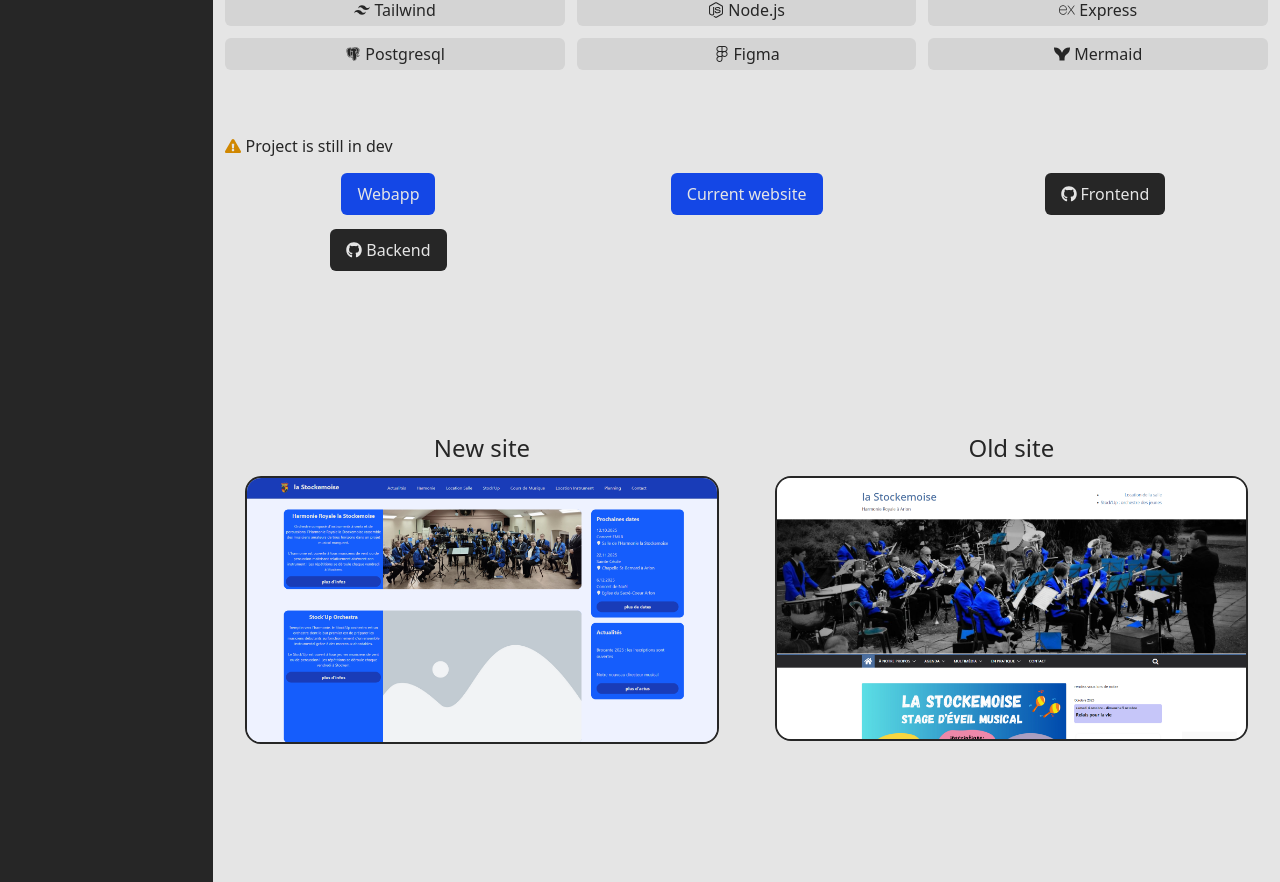
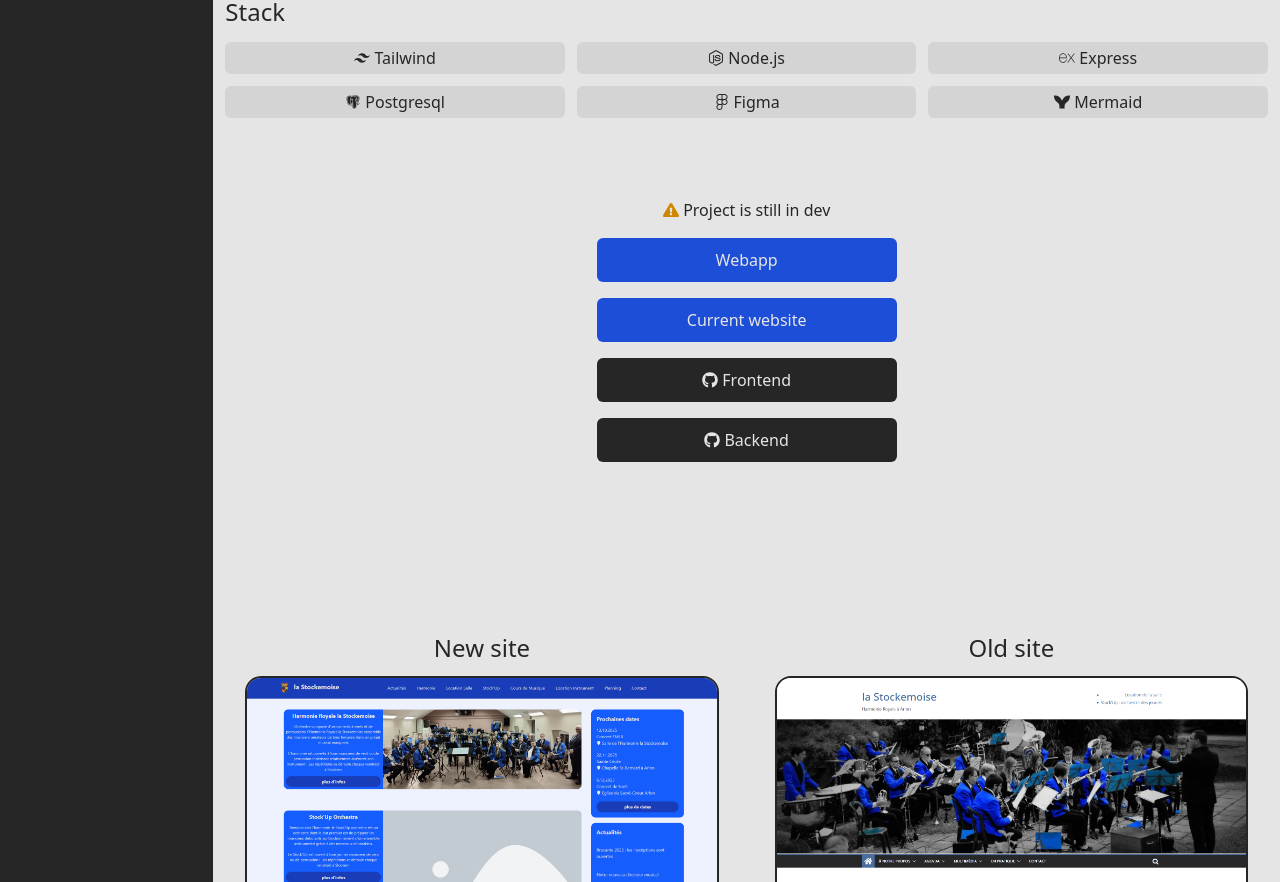
Before and after one commit to JBLNgithub/portfolio, a React (Vite) app: page /stockemoise in a window 1280 px wide. Shown: the part 800-1682 px from the top of the page. Built offline with nearby package versions, Linux system fonts and the light colour scheme.

Commit message:
update buttons

```diff
--- a/src/components/ExternalButton.jsx
+++ b/src/components/ExternalButton.jsx
@@ -1,18 +1,16 @@
-import React from 'react'
-import {FaGithub} from 'react-icons/fa'
+import { FaGithub } from "react-icons/fa";
 
-const ExternalButton = ({label, ref, isGithub='false'}) => {
-  const addButtonClass = isGithub == 'false' ? 'bg-blue-700 hover:text-neutral-800 hover:bg-sky-500' : 'bg-neutral-800 hover:text-neutral-800 hover:bg-sky-500'
-  const buttonClass = `text-neutral-200 text-center rounded-md px-4 py-2.5 mt-4 ${addButtonClass}`
-
+export default function ExternalButton({ label, ref, isGithub = null }) {
 	return (
 		<div>
-      <a className={buttonClass} href={ref} target='_blank'>
-      {isGithub == 'false' ? '' : <FaGithub className='text-neutral-200 inline mr-1 mb-1' /> }
+			<a
+				className={`external-button ${isGithub && ' github-button'}`}
+				href={ref}
+				target="_blank"
+			>
+				{isGithub && <FaGithub className="text-neutral-200 inline mr-1 mb-1" />}
 				{label}
 			</a>
 		</div>
 	)
 }
-
-export default ExternalButton
--- a/src/components/ProjectHeader.jsx
+++ b/src/components/ProjectHeader.jsx
@@ -2,29 +2,22 @@
 import ExternalButton from '../components/ExternalButton'
 
 
-const ProjectHeader = ({children, title, isInDev='false', refs}) => {
-    function inDevWarning() {
-        return (isInDev === 'false'  ? '' :
-            <>
-                <FaExclamationTriangle className='inline text-yellow-600 mb-1' /> Project is still in dev
-            </>
-        )
-    }
-
+export default function ProjectHeader({children, title, isInDev=false, refs}) {
   return (
     <section>
-        <h1 className='text-5xl font-bold my-20'>{title}</h1>
+        <h1>{title}</h1>
         {children}
-
-        <div className='mt-16'>
-            {inDevWarning()}
-        </div>
-
-        <div className='grid grid-cols-1 md:grid-cols-3 gap-8 mt-6 text-center'>
+        <section>
+        	{isInDev && inDevWarning()}
             {refs.map((r, id) => <ExternalButton label={r.label} ref={r.ref} isGithub={r.isGithub} key={id}/>)}
-        </div>
+        </section>
     </section>
   )
 }
 
-export default ProjectHeader
+
+function inDevWarning() {
+	return <div className='text-center'>
+                <FaExclamationTriangle className='inline text-yellow-600 mb-1' /> Project is still in dev
+            </div>
+}
--- a/src/components/skillList/SkillTile.jsx
+++ b/src/components/skillList/SkillTile.jsx
@@ -83,6 +83,7 @@
 		<li className="bg-neutral-300 rounded-md text-center py-1">
 			{icon(name)}
 			{name}
+
 		</li>
 	);
 };
--- a/src/config/projectConfigs.js
+++ b/src/config/projectConfigs.js
@@ -30,12 +30,12 @@
 		{
 			label: "App",
 			ref: "https://portfolio.jbln.be",
-			isGithub: "false",
+			isGithub: false,
 		},
 		{
 			label: "github",
 			ref: "https://github.com/JBLNgithub/portfolio",
-			isGithub: "true",
+			isGithub: true,
 		},
 	],
 }
@@ -44,23 +44,23 @@
 	refs: [
 		{
 			label: "Webapp",
-			ref: "http://stockemoise.jbln.be",
-			isGithub: "false",
+			ref: "http://beta.stockemoise.be",
+			isGithub: false,
 		},
 		{
 			label: "Current website",
 			ref: "https://stockemoise.be/",
-			isGithub: "false",
+			isGithub: false,
 		},
 		{
 			label: "Frontend",
 			ref: "https://github.com/JBLNgithub/stockemoise",
-			isGithub: "true",
+			isGithub: true,
 		},
 		{
 			label: "Backend",
 			ref: "https://github.com/JBLNgithub/stockemoise-backend",
-			isGithub: "true",
+			isGithub: true,
 		},
 	],
 	stack: ["Tailwind", "Node.js", "Express", "Postgresql", "Figma", "Mermaid"],
--- a/src/index.css
+++ b/src/index.css
@@ -50,6 +50,26 @@
 	margin-bottom: 16px;
 }
 
+.external-button {
+	text-align: center;
+	display:block;
+	max-width: 300px;
+	color: var(--primary-bg-color);
+	background-color: #1d4ed8;
+	border-radius: 6px;
+	padding: 10px 16px;
+	margin: 16px auto 0;
+}
+
+.github-button {
+	background-color: var(--primary-color);
+}
+
+.external-button:hover {
+	color: var(--primary-color);
+	background-color: var(--hover-bg-color);
+}
+
 /*--- NAVBAR ---*/
 nav a {
 	border-radius: 16px;
```
Lines whose indentation alone changed are shown as unchanged.
